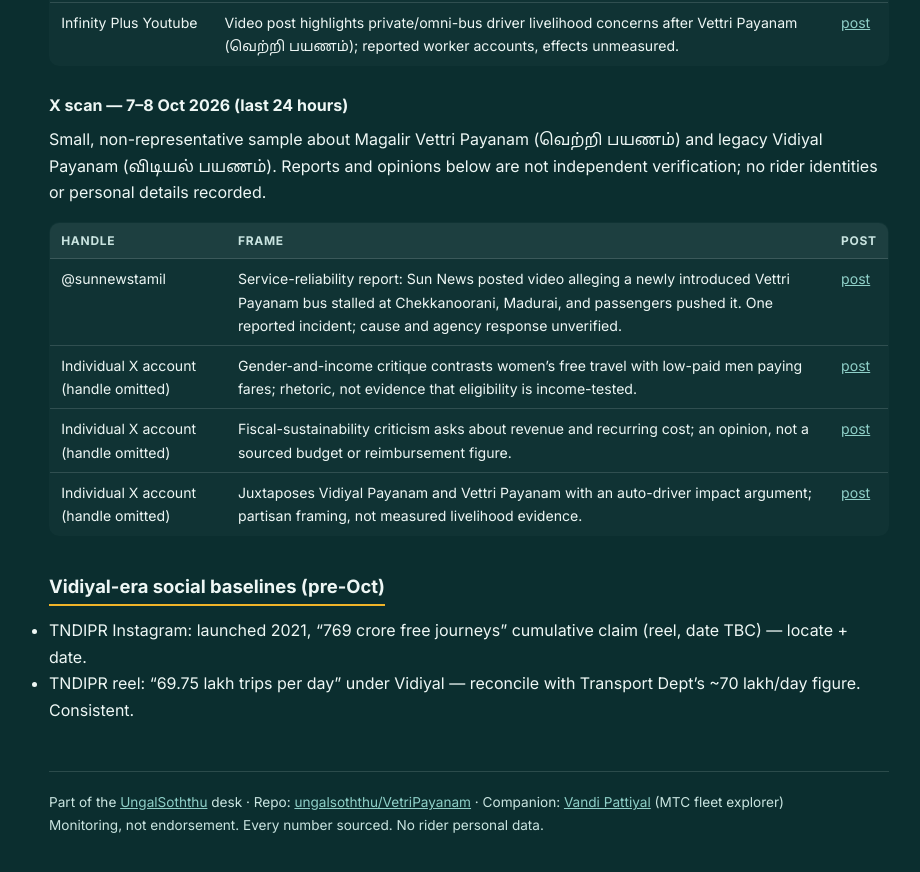
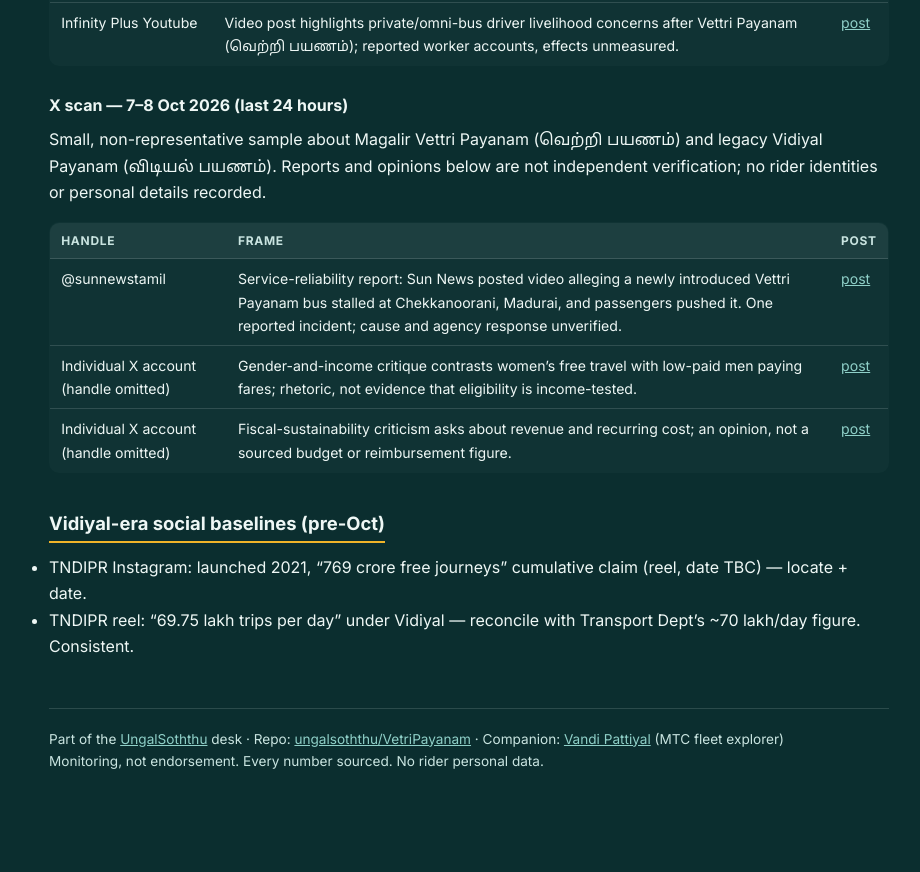
Before and after one commit to ungalsoththu/VetriPayanam, a Jekyll site: the page built from social/SOCIALLOG.md, in a window 1280 px wide and 900 px high, scrolled down 2864 px. Shown: the top 872 px of the window, without its empty margins (171-1091 px from the left). Built offline with Jekyll 4.4.1, drawn with Linux system fonts in a browser that asks for light colours; after the commit the page ends 3701 px from its top, so only the background shows below that.

Commit message:
daily watch 2026-10-08: trim social scan to the last 24 hours

```diff
--- a/social/SOCIALLOG.md
+++ b/social/SOCIALLOG.md
@@ -84,7 +84,7 @@ Small, non-representative sample about Magalir Vettri Payanam (வெற்ற
 | @sunnewstamil | Service-reliability report: Sun News posted video alleging a newly introduced Vettri Payanam bus stalled at Chekkanoorani, Madurai, and passengers pushed it. One reported incident; cause and agency response unverified. | [post](https://x.com/sunnewstamil/status/2108193403284726183) |
 | Individual X account (handle omitted) | Gender-and-income critique contrasts women’s free travel with low-paid men paying fares; rhetoric, not evidence that eligibility is income-tested. | [post](https://x.com/call_umbrella/status/2108195338872090741) |
 | Individual X account (handle omitted) | Fiscal-sustainability criticism asks about revenue and recurring cost; an opinion, not a sourced budget or reimbursement figure. | [post](https://x.com/gopi_samsan/status/2108186350772216078) |
-| Individual X account (handle omitted) | Juxtaposes Vidiyal Payanam and Vettri Payanam with an auto-driver impact argument; partisan framing, not measured livelihood evidence. | [post](https://x.com/gowthammgm555/status/2108017421428912452) |
+
 
 
 ## Vidiyal-era social baselines (pre-Oct)
```
